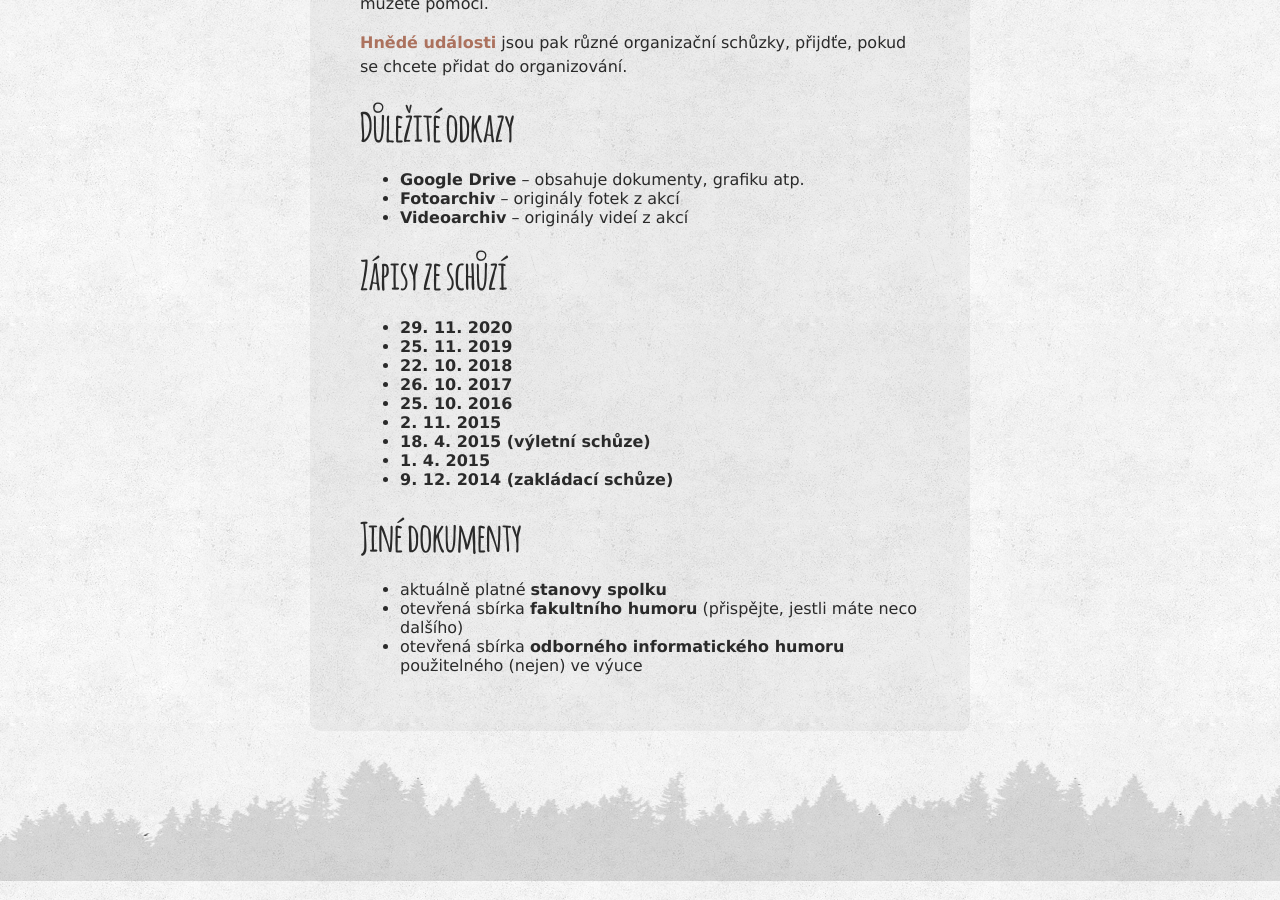
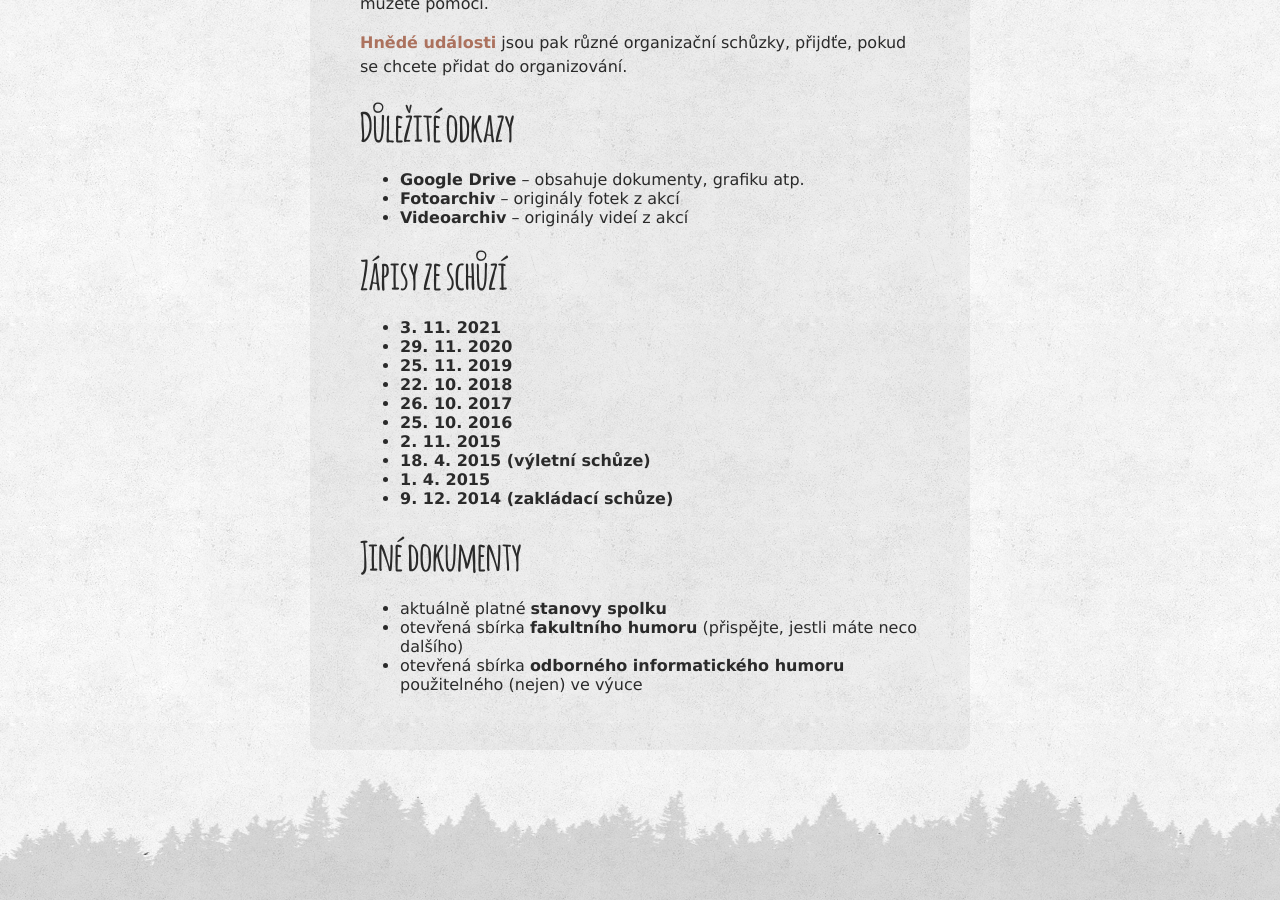
Before and after one commit to zverinec/zverinec-web, a Jekyll site: the page built from _pages/for-members.md, in a window 1280 px wide and 900 px high, scrolled down 1077 px. Built offline with Jekyll 4.4.1, drawn with Linux system fonts in a browser that asks for light colours; comment, search, counter and statistics services are not loaded.

Commit message:
Pridat zapis z valne hromady 2021.

```diff
--- a/_pages/for-members.md
+++ b/_pages/for-members.md
@@ -27,6 +27,7 @@ schůzky, přijdťe, pokud se chcete přidat do organizování.
 
 ## Zápisy ze schůzí
 
+ * <a href="https://docs.google.com/document/d/1xOkTdIfogZiDRkqHWBQZZz4uhEm0KTGpXTyR5dlMRKY/edit" target="_blank">3. 11. 2021</a>
  * <a href="https://docs.google.com/document/d/1ST7sWogs5jPQ2Aa2mduc4p6sJn6x4h669Se7bbkHOls/edit" target="_blank">29. 11. 2020</a>
  * <a href="files/2019-11-25_zapis.pdf" target="_blank">25. 11. 2019</a>
  * <a href="files/2018-10-22_zapis.pdf" target="_blank">22. 10. 2018</a>
```
